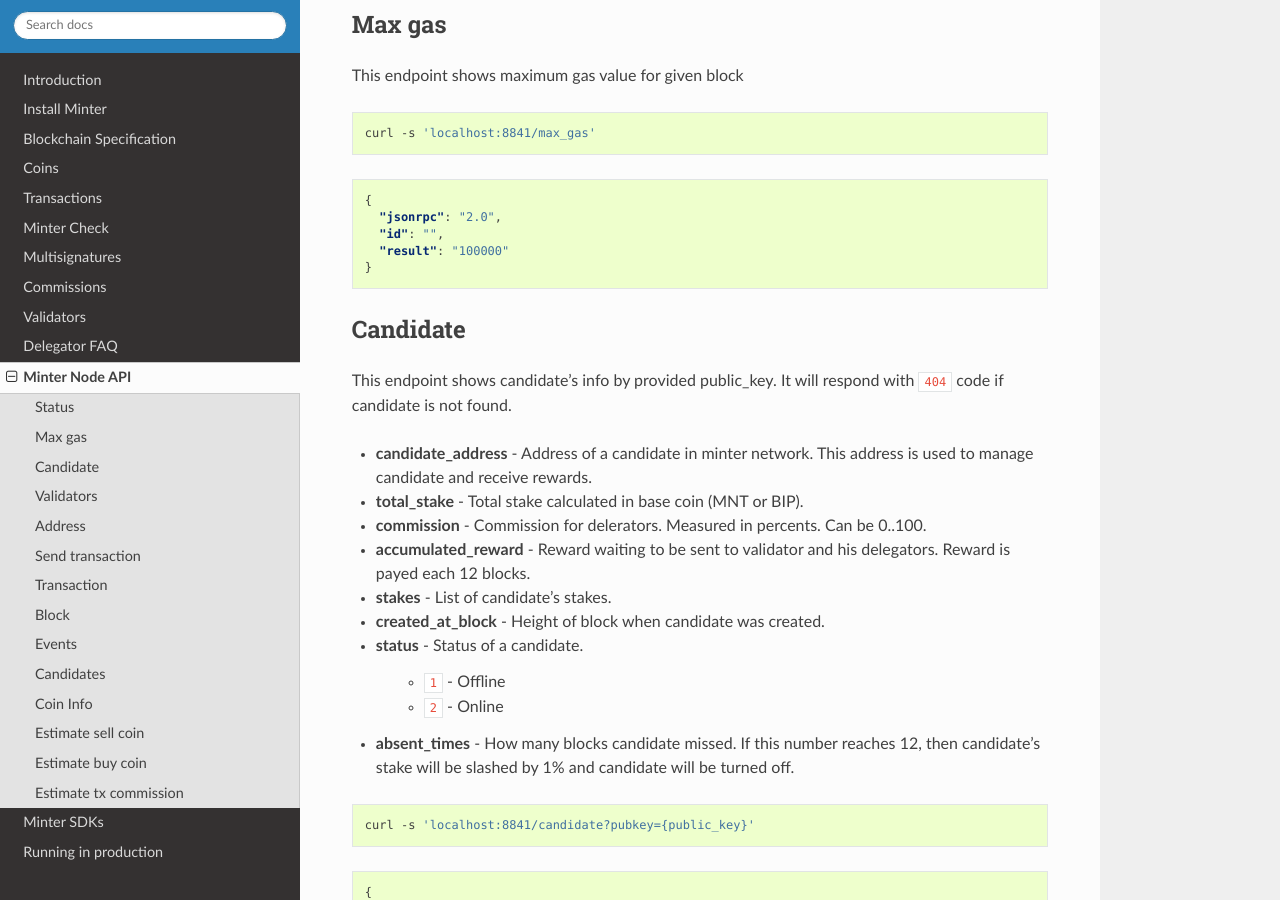
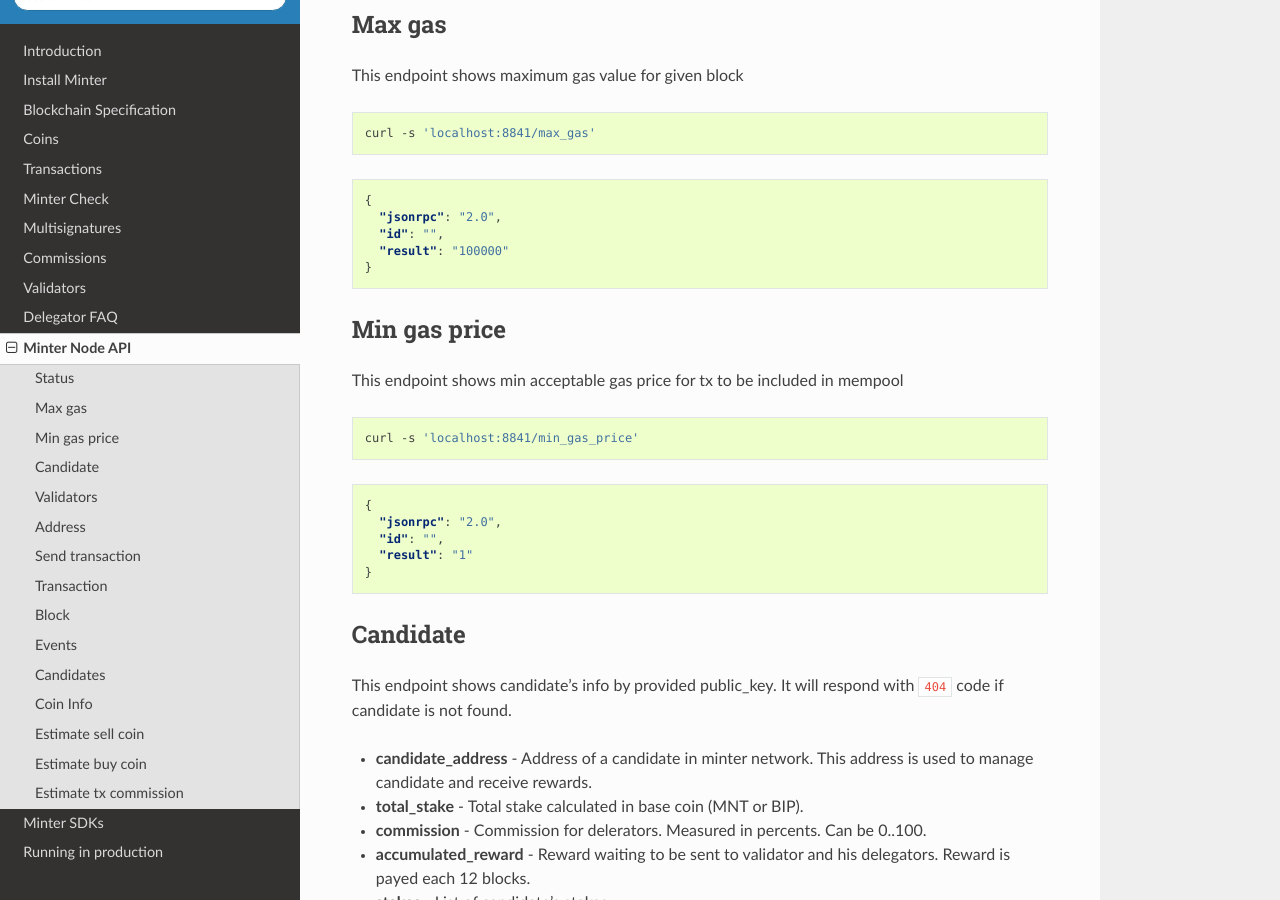
Before and after one commit to MinterTeam/minter-go-node, a Sphinx documentation site: the page built from docs/api.rst, in a window 1280 px wide and 900 px high, scrolled down 1241 px. Built offline with Sphinx 7.4.7 and the Read the Docs theme 2.0.0, drawn with Linux system fonts in a browser that asks for light colours.

Commit message:
Add API docs for /min_gas_price endpoint

```diff
--- a/docs/api.rst
+++ b/docs/api.rst
@@ -78,6 +78,23 @@ This endpoint shows maximum gas value for given block
       "jsonrpc": "2.0",
       "id": "",
       "result": "100000"
+    }
+
+Min gas price
+^^^^^^^^^^^^^
+
+This endpoint shows min acceptable gas price for tx to be included in mempool
+
+.. code-block:: bash
+
+    curl -s 'localhost:8841/min_gas_price'
+
+.. code-block:: json
+
+    {
+      "jsonrpc": "2.0",
+      "id": "",
+      "result": "1"
     }
 
 Candidate
```
